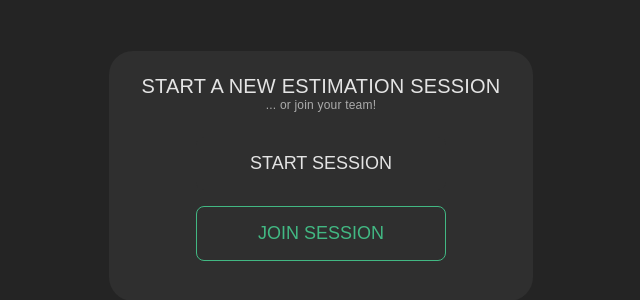
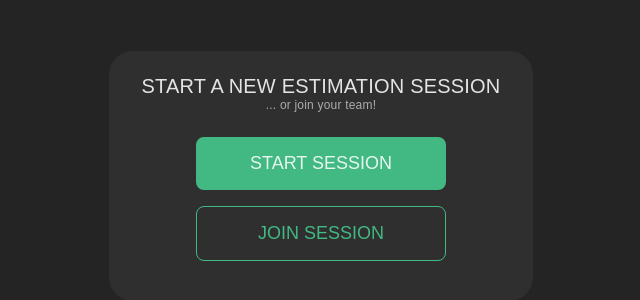
Before and after one commit to Steffra/estimate.cards, a Nuxt app: page / in a window 1280 px wide. Shown: the part 84-384 px from the top of the page, without its empty margins (319-959 px from the left). Built offline with nearby package versions, Linux system fonts and the light colour scheme.

Commit message:
change primary button color

```diff
--- a/app.vue
+++ b/app.vue
@@ -33,7 +33,7 @@
   --secondary-hover-text: var(--hover-text);
   --secondary-active-bg: var(--active-bg);
   --box-shadow-color: rgba(71, 107, 82, 0.1);
-  --primary-button-selected-background: var(--voting-card-background);
+  --primary-button-selected-background: var(--branding);
   --primary-button-selected-text: var(--primary-text);
 
   /*component colors */
```
